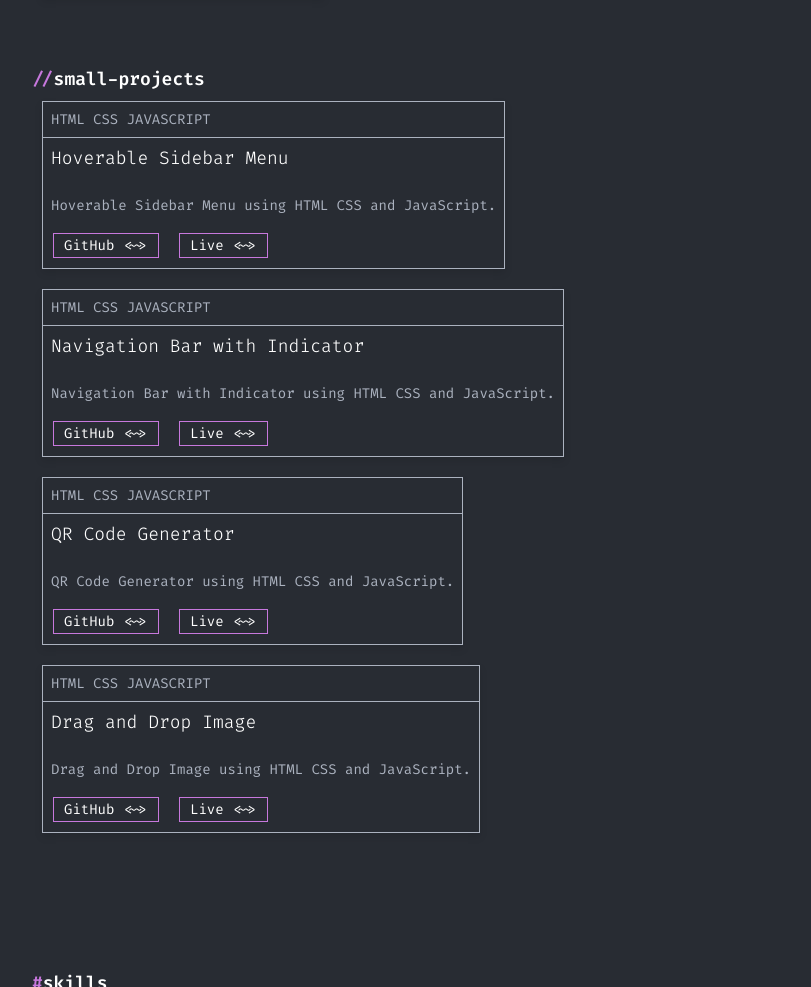
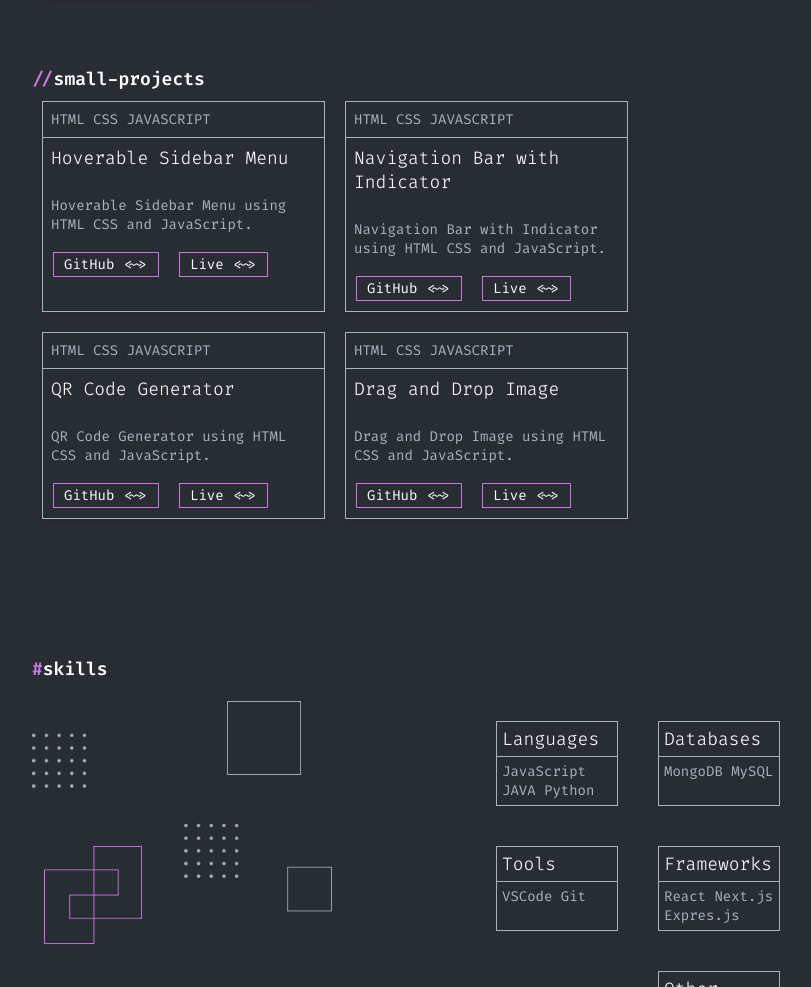
Before and after one commit to xiaotiaann/profile, a plain HTML site: page index.html in a window 1280 px wide. Shown: the part 1379-2366 px from the top of the page, without its empty margins (224-1035 px from the left). Drawn offline with nearby package versions, Linux system fonts and the light colour scheme.

Commit message:
Update style.css

```diff
--- a/assets/css/style.css
+++ b/assets/css/style.css
@@ -292,6 +292,11 @@ hr {
     padding: 8px;
   }
 
+  /* lebar maksimal atribut  teks pada card */
+  .project p, .project h3 {
+    max-width: 420px;
+  }
+
   /* Gaya untuk gambar proyek */
   .project img {
     width: 435px;
@@ -580,6 +585,10 @@ hr {
   .project img {
     width: 400px;
   }
+
+  .project p, .project h3 {
+    max-width: 385px;
+  }
 }
 
 /* Tampilan untuk layar lebih kecil dari 1400px */
@@ -587,12 +596,19 @@ hr {
   .project img {
     width: 330px;
   }
+
+  .project p, .project h3 {
+    max-width: 315px;
+  }
 }
 
 /* Tampilan untuk layar lebih kecil dari 1300px */
 @media (max-width: 1300px) {
   .project img {
     width: 280px;
+  }
+  .project p, .project h3 {
+    max-width: 265px;
   }
 }
 
@@ -717,6 +733,10 @@ hr {
     width: 320px;
   }
 
+  .project p, .project h3 {
+    max-width: 305px;
+  }
+
   .skills {
     margin-left: 5%;
     margin-right: 5%;
```
